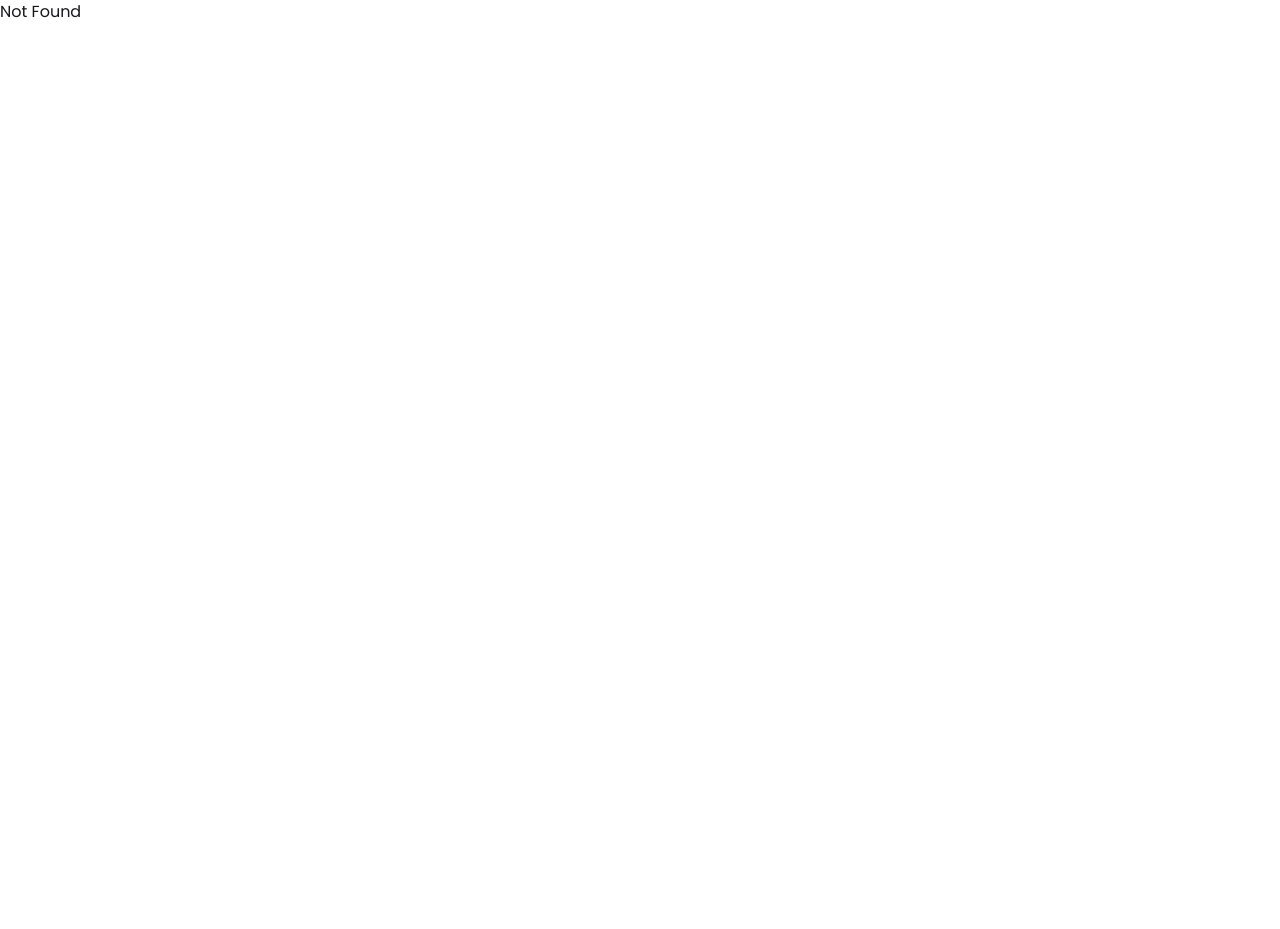
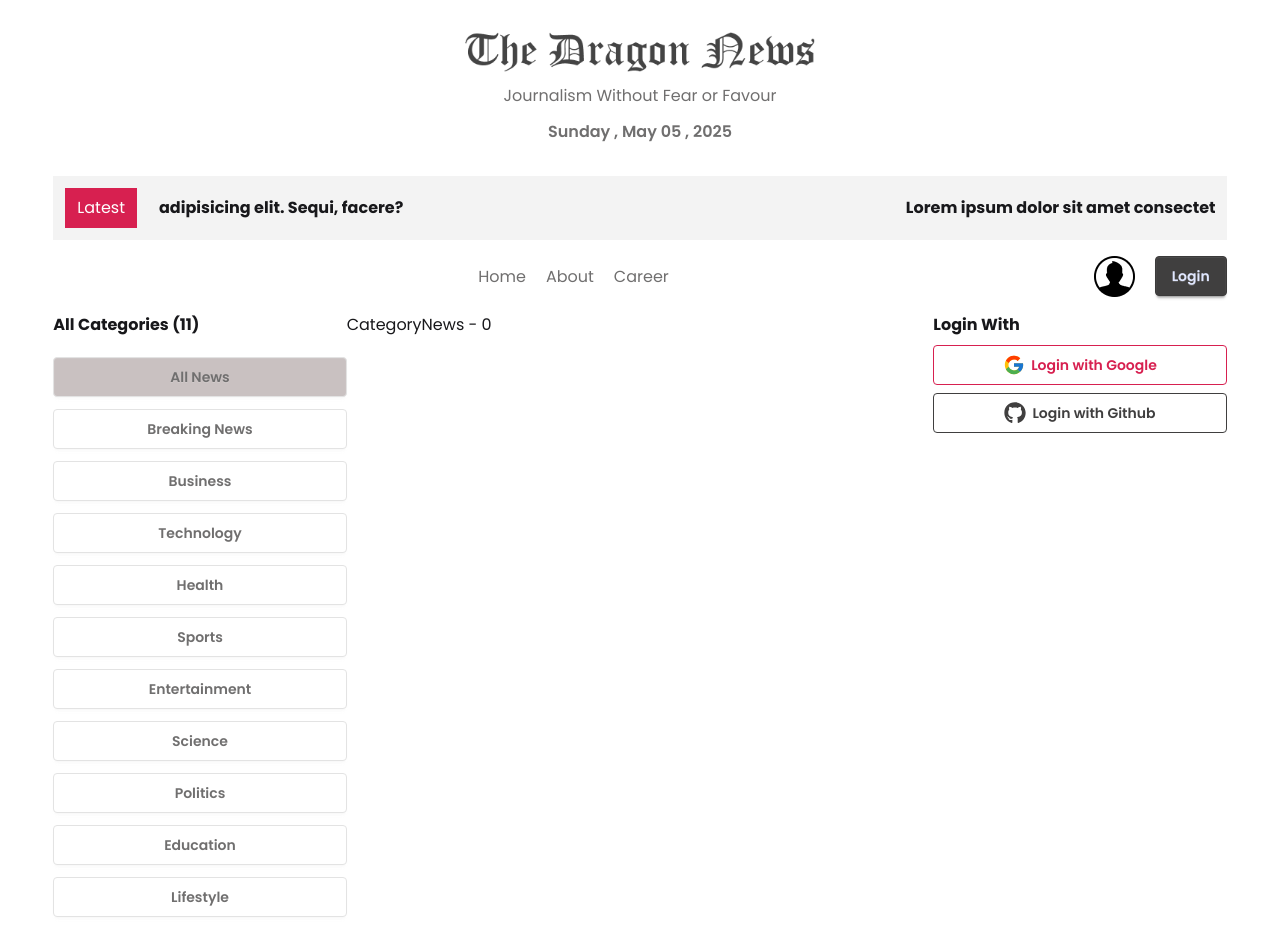
Before and after one commit to soyeb109/dragon-news, a React (Vite) app: page /category/0 in a window 1280 px wide. Before the commit the page ends 800 px from the top, so only its background shows below. Built offline with nearby package versions, Linux system fonts and the light colour scheme.

Commit message:
add display categories & show params

```diff
--- a/package.json
+++ b/package.json
@@ -16,6 +16,7 @@
     "react": "^19.0.0",
     "react-dom": "^19.0.0",
     "react-fast-marquee": "^1.6.5",
+    "react-icons": "^5.5.0",
     "react-router": "^7.5.3",
     "tailwindcss": "^4.1.5"
   },
--- /dev/null
+++ b/src/components/Categories.jsx
@@ -0,0 +1,30 @@
+import React, { use } from "react";
+import { NavLink } from "react-router";
+
+const categoryPromise = fetch("/categories.json").then((res) => res.json());
+
+const Categories = () => {
+  const categories = use(categoryPromise);
+  console.log(categories);
+
+  return (
+    <div>
+      <h2 className="font-bold">All Categories ({categories.length})</h2>{" "}
+      <div className="grid grid-cols-1 mt-5 gap-3">
+        {categories.map((category) => (
+          <NavLink
+            key={category.id}
+            className={
+              "btn bg-base-100 hover:bg-base-200 font-semibold text-accent"
+            }
+            to={`/category/${category.id}`}
+          >
+            {category.name}
+          </NavLink>
+        ))}
+      </div>
+    </div>
+  );
+};
+
+export default Categories;
--- /dev/null
+++ b/src/components/HomeLayout/LeftAside.jsx
@@ -0,0 +1,16 @@
+import React, { Suspense } from "react";
+import Categories from "../Categories";
+
+const LeftAside = () => {
+  return (
+    <div>
+      <Suspense
+        fallback={<span className="loading loading-dots loading-xs"></span>}
+      >
+        <Categories />
+      </Suspense>
+    </div>
+  );
+};
+
+export default LeftAside;
--- /dev/null
+++ b/src/components/HomeLayout/RightAside.jsx
@@ -0,0 +1,12 @@
+import React from "react";
+import SocialLogin from "./SocialLogin";
+
+const RightAside = () => {
+  return (
+    <div>
+      <SocialLogin />
+    </div>
+  );
+};
+
+export default RightAside;
--- /dev/null
+++ b/src/components/HomeLayout/SocialLogin.jsx
@@ -0,0 +1,21 @@
+import React from "react";
+import { FaGithub } from "react-icons/fa";
+import { FcGoogle } from "react-icons/fc";
+
+const SocialLogin = () => {
+  return (
+    <div>
+      <h2 className="font-bold mb-2">Login With</h2>
+      <div className="space-y-2">
+        <button className="btn btn-outline btn-secondary w-full">
+          <FcGoogle size={22} /> Login with Google
+        </button>
+        <button className="btn btn-outline btn-primary w-full">
+          <FaGithub size={22} /> Login with Github
+        </button>
+      </div>
+    </div>
+  );
+};
+
+export default SocialLogin;
--- a/src/index.css
+++ b/src/index.css
@@ -18,3 +18,7 @@
 * {
   font-family: "Poppins", sans-serif;
 }
+
+a.active {
+  @apply bg-[#c9c1c1];
+}
--- a/src/layouts/HomeLayout.jsx
+++ b/src/layouts/HomeLayout.jsx
@@ -3,6 +3,8 @@
 import Header from "../components/Header";
 import LatestNews from "../components/LatestNews";
 import Navbar from "../components/Navbar";
+import LeftAside from "../components/HomeLayout/LeftAside";
+import RightAside from "../components/HomeLayout/RightAside";
 const HomeLayout = () => {
   return (
     <div>
@@ -15,12 +17,16 @@
           <Navbar />
         </nav>
       </header>
-      <main>
-        <section className="left_nav"></section>
-        <section className="main">
+      <main className="w-11/12 mx-auto my-3  grid grid-cols-12">
+        <aside className="col-span-3">
+          <LeftAside />
+        </aside>
+        <section className="main col-span-6">
           <Outlet />
         </section>
-        <section className="right_nav"></section>
+        <aside className="col-span-3">
+          <RightAside />
+        </aside>
       </main>
     </div>
   );
--- /dev/null
+++ b/src/pages/CategoryNews.jsx
@@ -0,0 +1,9 @@
+import React from "react";
+import { useParams } from "react-router";
+
+const CategoryNews = () => {
+  const { id } = useParams();
+  return <div>CategoryNews - {id}</div>;
+};
+
+export default CategoryNews;
--- /dev/null
+++ b/src/pages/Home.jsx
@@ -0,0 +1,7 @@
+import React from "react";
+
+const Home = () => {
+  return <div>Home</div>;
+};
+
+export default Home;
--- a/src/routes/router.jsx
+++ b/src/routes/router.jsx
@@ -1,10 +1,22 @@
 import { createBrowserRouter } from "react-router";
 import HomeLayout from "../layouts/HomeLayout";
+import Home from "../pages/Home";
+import CategoryNews from "../pages/CategoryNews";
 
 const router = createBrowserRouter([
   {
     path: "/",
     Component: HomeLayout,
+    children: [
+      {
+        path: "",
+        Component: Home,
+      },
+      {
+        path: "/category/:id",
+        Component: CategoryNews,
+      },
+    ],
   },
   {
     path: "/auth",
```
Also changed, not shown: public/categories.json (renamed from public/demo-data/categories.json), public/news.json (renamed from public/demo-data/news.json), 1 other file (tests, documents, lock files or other folders).
